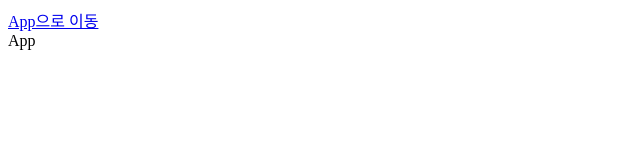
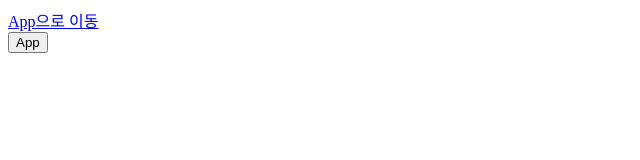
Before and after one commit to Ahn-GiHwan/test1, a React app: page /App in a window 1280 px wide. Shown: the top 160 px of the page, without its empty margins (0-640 px from the left). Built offline with nearby package versions, Linux system fonts and the light colour scheme.

Commit message:
feat: use Button component of reactstrap

```diff
--- a/src/App.jsx
+++ b/src/App.jsx
@@ -1,7 +1,14 @@
 import React from 'react'
+import { Button } from 'reactstrap'
 
 const App = () => {
-  return <div className="container">App</div>
+  return (
+    <div className="container">
+      <div>
+        <Button color="primary">App</Button>
+      </div>
+    </div>
+  )
 }
 
 export default App
```
